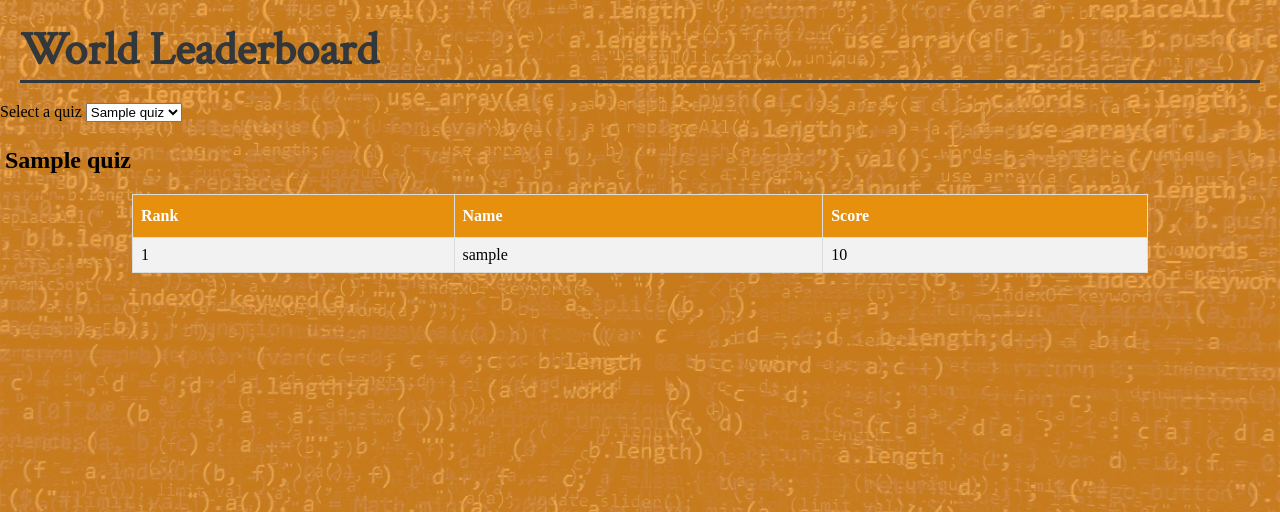
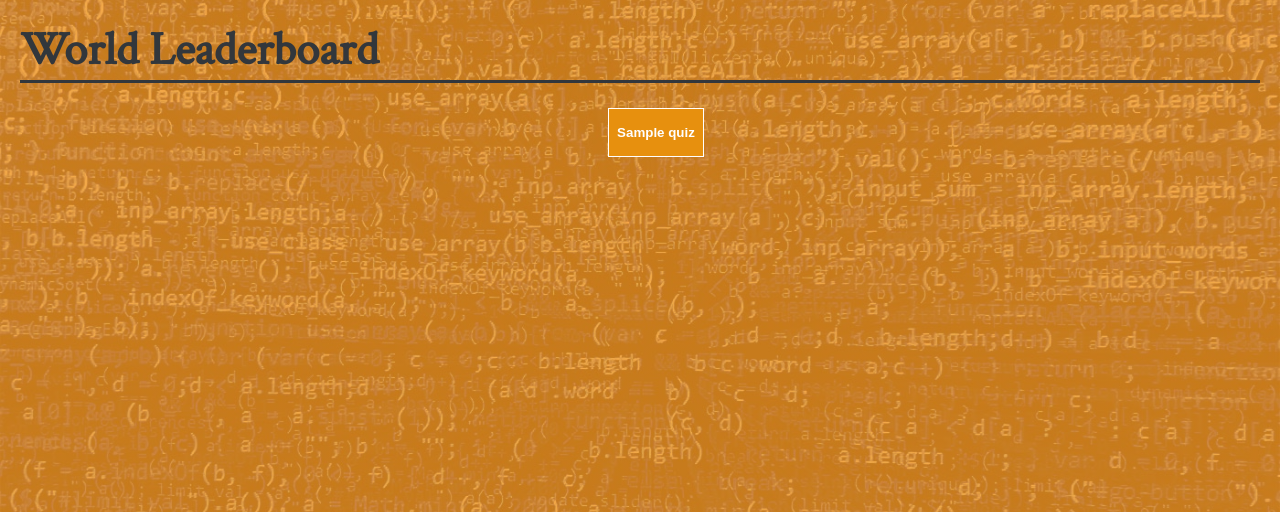
Before and after one commit to kshitiz675/Agile-Web-Development-Project, a Flask app: page /statistics in a window 1280 px wide. Shown: the part 80-592 px from the top of the page. Run offline with Flask 2, Linux system fonts and the light colour scheme; tables that the repository leaves empty hold one stand-in row (values such as "Sample post"); parts of the project's set-up code (start-up, migrations or seed data) failed here and were passed over.

Commit message:
Updated statistics js

```diff
--- a/app/static/CSS/Statistics.css
+++ b/app/static/CSS/Statistics.css
@@ -1,4 +1,4 @@
-#Scoretable {
+.statistics-table {
     font-family: Arial, Helvetica, sans-serif;
     border-collapse: collapse;
     width: 80%;
@@ -6,21 +6,21 @@
     margin-right: 10%;
 }
 
-#Scoretable td, #Scoretable th {
+.statistics-table td, .statistics-table th {
     border: 1px solid #ddd;
     padding: 8px;
     font-family: 'Georgia, "Times New Roman"';
 }
 
-#Scoretable tr:nth-child(even) {
+.statistics-table tr:nth-child(even) {
     background-color: #f2f2f2;
 }
 
-#Scoretable tr:hover {
+.statistics-table tr:hover {
     background-color: #ddd;
 }
 
-#Scoretable th {
+.statistics-table th {
     padding-top: 12px;
     padding-bottom: 12px;
     text-align: left;
@@ -50,5 +50,45 @@
     text-decoration: none;
 }
 .quiz-results-container {
+}
+
+.stats-tabs-container {
+    border-bottom-width: 1px;
+    --tw-border-opacity: 1;
+    border-color: rgba(229, 231, 235, var(--tw-border-opacity));
     padding: 5px;
+
 }
+
+.stats-tabs {
+    --tw-space-x-reverse: 0;
+    margin-right: calc(2rem * var(--tw-space-x-reverse));
+    margin-left: calc(2rem * calc(1 - var(--tw-space-x-reverse)));
+    justify-content: center;
+}
+
+.stats-tabs > button{
+
+    margin-left: 5px;
+    margin-right: 5px;
+    border-style: solid;
+    border-width: 1px;
+    border-color: white;
+    padding-top: 1rem;
+    padding-bottom: 1rem;
+    padding-left: 0.5rem;
+    padding-right: 0.5rem;
+    white-space: nowrap;
+    background-color: #e7900e;
+    color: white;
+    font-weight: 700;
+    cursor: pointer;
+}
+
+.selected {
+    background-color: black !important;
+}
+
+.table-hidden {
+    display: none;
+}
--- a/app/templates/Statistics.html
+++ b/app/templates/Statistics.html
@@ -5,19 +5,20 @@
 <div>
     <h1 style="font-size: 35pt; border-bottom-style:solid; margin:20px; font-family: 'Crimson Text', serif; color: #32373c;">
         World Leaderboard</h1>
-    <div>
-        <label for="quiz">Select a quiz</label>
-        <select id="quiz">
-            {% for quiz in quizzes %}
-              <option>{{quiz.quizname}}</option>
+    <div class="stats-tabs-container">
+        <nav class="stats-tabs flex" aria-label="tabs">
+            {% for quiz in quizzes%}
+              <button id="quiz_select_{{quiz.quizname}}" onclick="selectQuiz(event)" class="quiz-select">{{quiz.quizname}}</button>
             {% endfor %}
-        </select>
+
+        </nav>
+
+
     </div>
 
     {% for quiz in results %}
     <div id="quiz-result-{{quiz.id}}" class="quiz-results-container">
-        <h2>{{quiz[0]}}</h2>
-        <table id="Scoretable" style="margin-top: 5px;">
+        <table id="statistics_table_{{quiz[0]}}" class="statistics-table table-hidden" style="margin-top: 5px;">
             <tr>
                 <th>Rank</th>
                 <th>Name</th>
@@ -43,6 +44,38 @@
 
 </div>
   {%block scripts%}
+  <script>
+    const tables = document.getElementsByClassName('statistics-table');
+    const buttons = document.getElementsByClassName('quiz-select');
+
+
+
+
+    function selectQuiz(event) {
+
+        for(let button of buttons) {
+            if(button.classList.contains('selected')) button.classList.remove('selected');
+        }
+        event.target.classList.add('selected');
+
+        const quizName = event.target.id.split('_')[2];
+        for(let item of tables) {
+            const tableQuizName = item.id.split('_')[2];
+            if(quizName != tableQuizName) {
+                if(!item.classList.contains('table-hidden')){
+                    item.classList.add('table-hidden');
+                    continue;
+                }
+            }
+            else{
+                if(item.classList.contains('table-hidden')) item.classList.remove('table-hidden');
+            }
+        }
+
+
+    }
+
+  </script>
   {%endblock%}
 
 {%endblock%}
```
Also changed, not shown: cryptoquiz.db.
